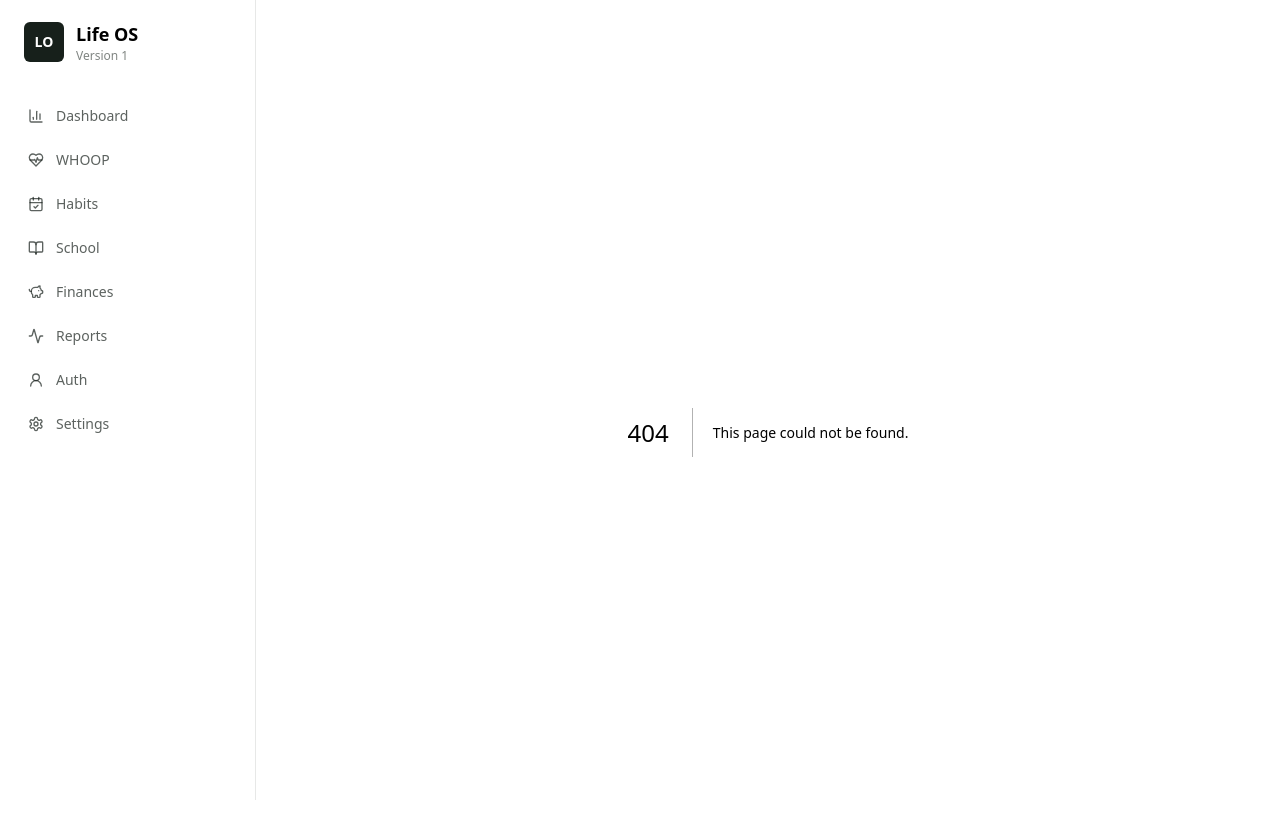
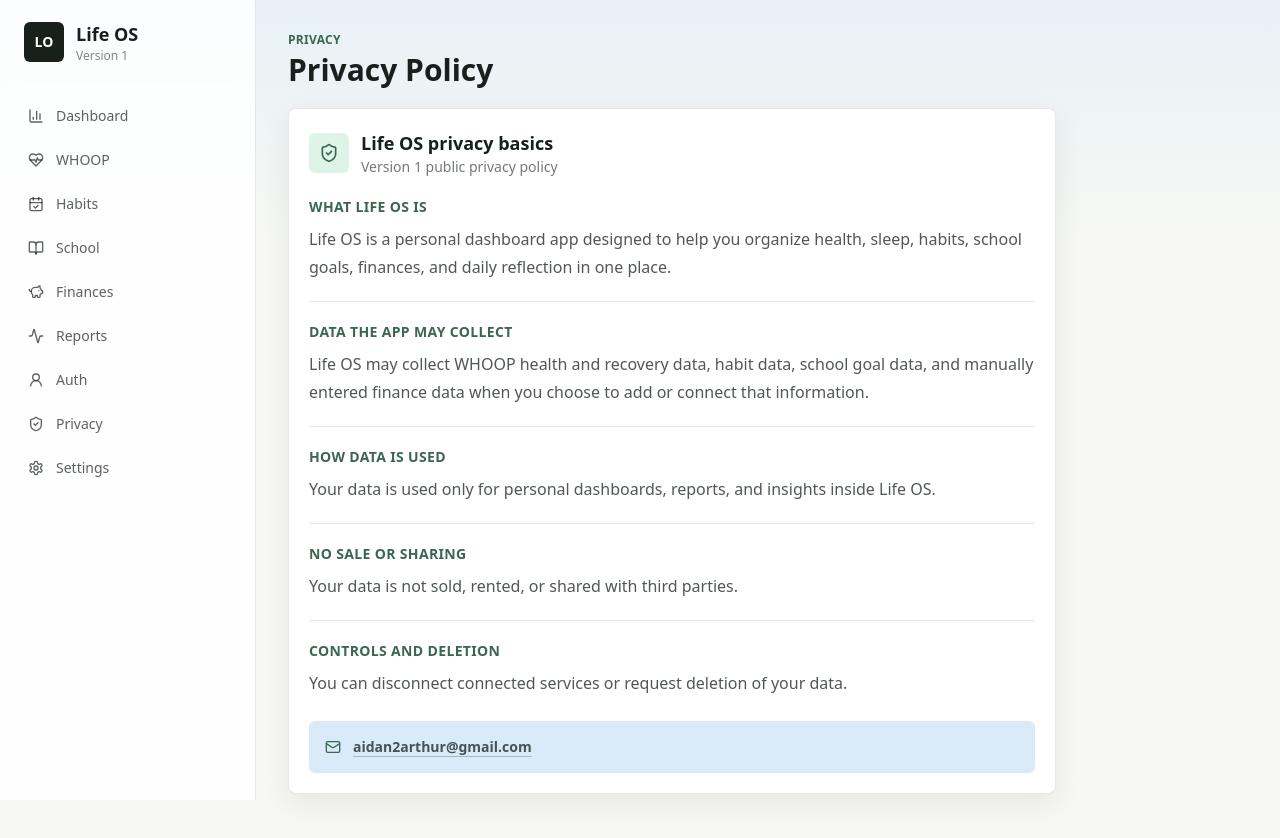
Before and after one commit to aidansarthur/life-os-app, a Next.js app: page /privacy in a window 1280 px wide. Before the commit this address had no page. Shown: the top 838 px of the page. Built offline with nearby package versions, Linux system fonts and the light colour scheme.

Commit message:
Add Privacy Policy Page

```diff
--- /dev/null
+++ b/app/privacy/page.tsx
@@ -0,0 +1,60 @@
+import { Mail, ShieldCheck } from "lucide-react";
+import { SectionHeader } from "@/components/SectionHeader";
+
+const policyItems = [
+  {
+    title: "What Life OS Is",
+    body: "Life OS is a personal dashboard app designed to help you organize health, sleep, habits, school goals, finances, and daily reflection in one place."
+  },
+  {
+    title: "Data The App May Collect",
+    body: "Life OS may collect WHOOP health and recovery data, habit data, school goal data, and manually entered finance data when you choose to add or connect that information."
+  },
+  {
+    title: "How Data Is Used",
+    body: "Your data is used only for personal dashboards, reports, and insights inside Life OS."
+  },
+  {
+    title: "No Sale Or Sharing",
+    body: "Your data is not sold, rented, or shared with third parties."
+  },
+  {
+    title: "Controls And Deletion",
+    body: "You can disconnect connected services or request deletion of your data."
+  }
+];
+
+export default function PrivacyPage() {
+  return (
+    <>
+      <SectionHeader eyebrow="Privacy" title="Privacy Policy" />
+      <section className="max-w-3xl rounded-lg border border-ink/10 bg-white p-5 shadow-soft">
+        <div className="mb-5 flex items-center gap-3">
+          <span className="grid size-10 place-items-center rounded-md bg-mint text-moss">
+            <ShieldCheck className="size-5" />
+          </span>
+          <div>
+            <h2 className="text-lg font-bold text-ink">Life OS privacy basics</h2>
+            <p className="text-sm text-ink/60">Version 1 public privacy policy</p>
+          </div>
+        </div>
+
+        <div className="space-y-5">
+          {policyItems.map((item) => (
+            <div key={item.title} className="border-t border-ink/10 pt-5 first:border-t-0 first:pt-0">
+              <h3 className="text-sm font-bold uppercase tracking-wide text-moss">{item.title}</h3>
+              <p className="mt-2 leading-7 text-ink/75">{item.body}</p>
+            </div>
+          ))}
+        </div>
+
+        <div className="mt-6 flex items-center gap-3 rounded-md bg-sky p-4 text-sm font-semibold text-ink/75">
+          <Mail className="size-4 shrink-0 text-moss" />
+          <a className="focus-ring rounded-sm underline decoration-ink/25 underline-offset-4 hover:text-ink" href="mailto:aidan2arthur@gmail.com">
+            aidan2arthur@gmail.com
+          </a>
+        </div>
+      </section>
+    </>
+  );
+}
--- a/components/AppShell.tsx
+++ b/components/AppShell.tsx
@@ -1,5 +1,5 @@
 import Link from "next/link";
-import { Activity, BarChart3, BookOpen, CalendarCheck, HeartPulse, PiggyBank, Settings, UserRound } from "lucide-react";
+import { Activity, BarChart3, BookOpen, CalendarCheck, HeartPulse, PiggyBank, Settings, ShieldCheck, UserRound } from "lucide-react";
 
 const navItems = [
   { href: "/", label: "Dashboard", icon: BarChart3 },
@@ -9,6 +9,7 @@ const navItems = [
   { href: "/finances", label: "Finances", icon: PiggyBank },
   { href: "/reports", label: "Reports", icon: Activity },
   { href: "/auth", label: "Auth", icon: UserRound },
+  { href: "/privacy", label: "Privacy", icon: ShieldCheck },
   { href: "/settings", label: "Settings", icon: Settings }
 ];
 
@@ -50,7 +51,7 @@ export function AppShell({ children }: { children: React.ReactNode }) {
           </Link>
         </div>
         <nav className="mt-3 flex gap-2 overflow-x-auto pb-1">
-          {navItems.slice(0, 6).map((item) => (
+          {navItems.map((item) => (
             <Link key={item.href} href={item.href} className="whitespace-nowrap rounded-md bg-mint px-3 py-1.5 text-xs font-semibold text-ink">
               {item.label}
             </Link>
```
Also changed, not shown: 1 other file (tests, documents, lock files or other folders).
